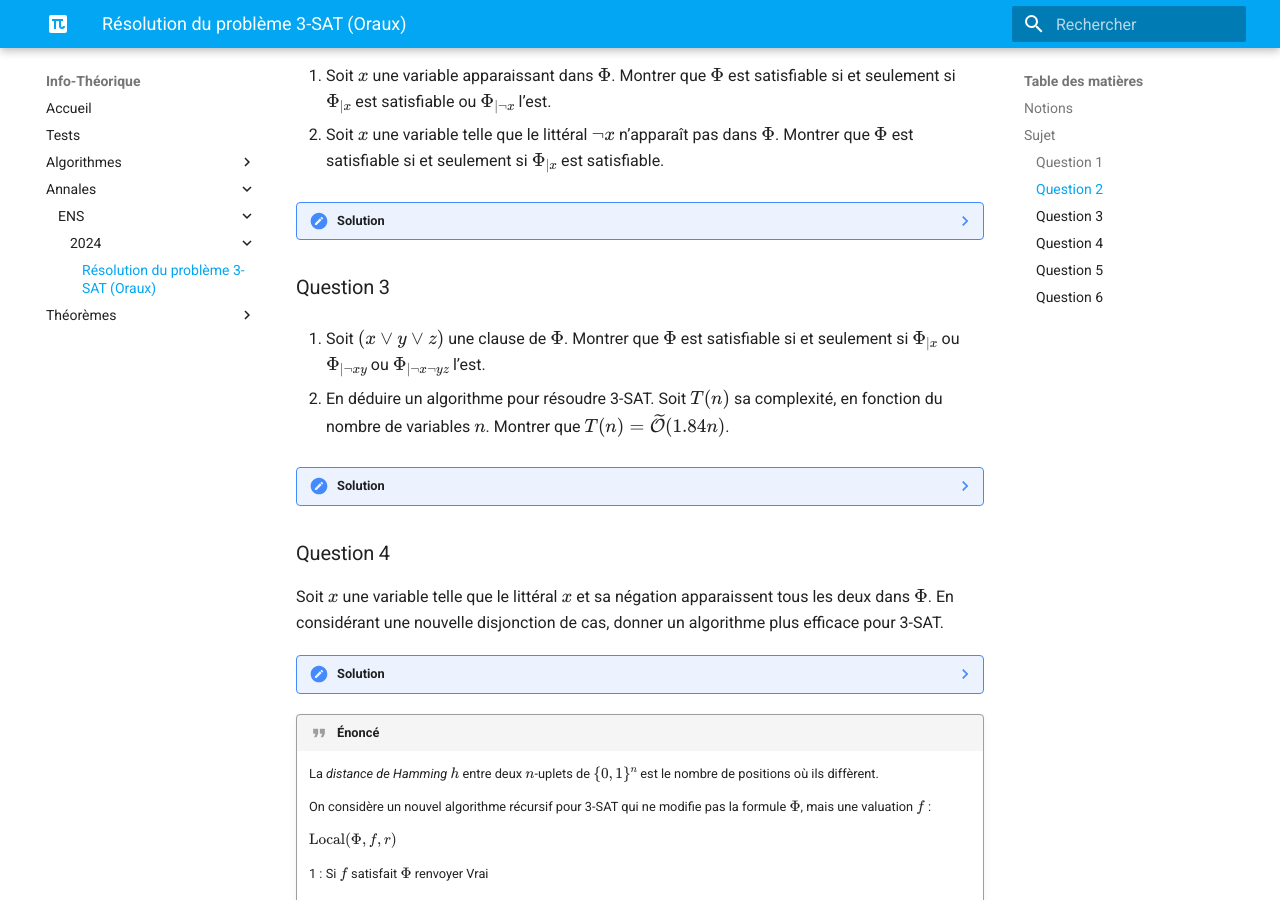
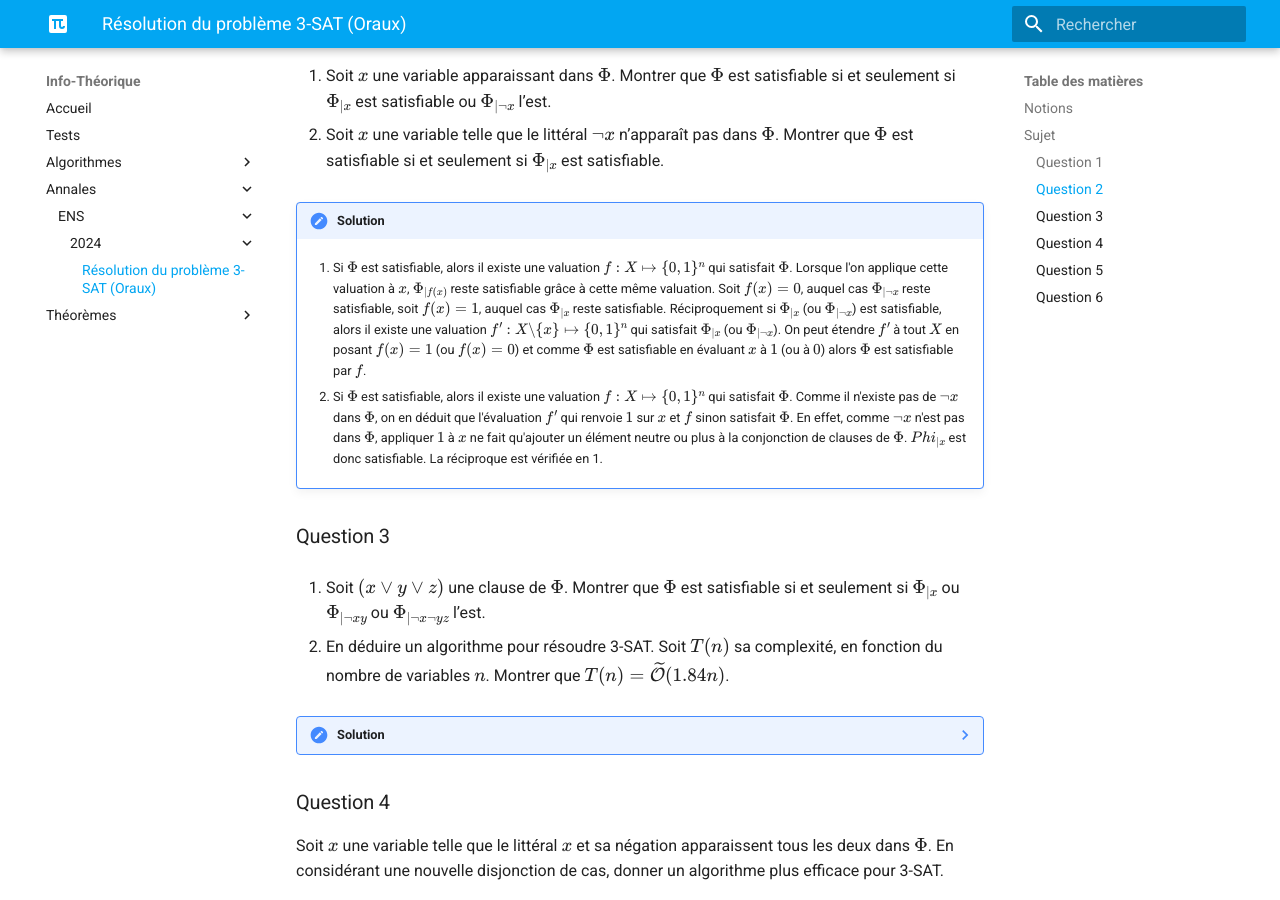
Before and after one commit to CodeByElie/Info-Theorique, an MkDocs documentation site: the page built from docs/Annales/ENS/2024/Oral_Résolution_du_problème_3-SAT.md, in a window 1280 px wide and 900 px high, scrolled down 1155 px. Built offline with MkDocs 1.6.1 and Material for MkDocs 9.7.7, drawn with Linux system fonts in a browser that asks for light colours.

Commit message:
Exercice 2

```diff
--- a/docs/Annales/ENS/2024/Oral_Résolution_du_problème_3-SAT.md
+++ b/docs/Annales/ENS/2024/Oral_Résolution_du_problème_3-SAT.md
@@ -45,7 +45,10 @@ est satisfiable ou $\Phi_{|\neg x}$ l’est.
 2. Soit $x$ une variable telle que le littéral $\neg x$ n’apparaît pas dans $\Phi$. Montrer que $\Phi$ est satisfiable si et seulement
 si $\Phi_{|x}$ est satisfiable.
 
-??? note "Solution"
+!!! note "Solution"
+    1. Si $\Phi$ est satisfiable, alors il existe une valuation $f:X\mapsto \{0,1\}^n$ qui satisfait $\Phi$. Lorsque l'on applique cette valuation à $x$, $\Phi_{|f(x)}$ reste satisfiable grâce à cette même valuation. Soit $f(x)=0$, auquel cas $\Phi_{|\neg x}$ reste satisfiable, soit $f(x)=1$, auquel cas $\Phi_{|x}$ reste satisfiable. Réciproquement si $\Phi_{|x}$ (ou $\Phi_{|\neg x}$) est satisfiable, alors il existe une valuation $f':X\backslash \{x\} \mapsto \{0,1\}^n$ qui satisfait $\Phi_{|x}$ (ou $\Phi_{|\neg x}$). On peut étendre $f'$ à tout $X$ en posant $f(x)=1$ (ou $f(x)=0$) et comme  $\Phi$ est satisfiable en évaluant $x$ à $1$ (ou à $0$) alors $\Phi$ est satisfiable par $f$.
+
+    2. Si $\Phi$ est satisfiable, alors il existe une valuation $f:X\mapsto \{0,1\}^n$ qui satisfait $\Phi$. Comme il n'existe pas de $\neg x$ dans $\Phi$, on en déduit que l'évaluation $f'$ qui renvoie $1$ sur $x$ et $f$ sinon satisfait $\Phi$. En effet, comme $\neg x$ n'est pas dans $\Phi$, appliquer $1$ à $x$ ne fait qu'ajouter un élément neutre ou plus à la conjonction de clauses de $\Phi$. $Phi_{|x}$ est donc satisfiable. La réciproque est vérifiée en 1.
 
 ### Question 3
 1. Soit $(x \vee y \vee z)$ une clause de $\Phi$. Montrer que $\Phi$ est satisfiable si et seulement si $\Phi_{|x}$ ou $\Phi_{|\neg xy}$
```
